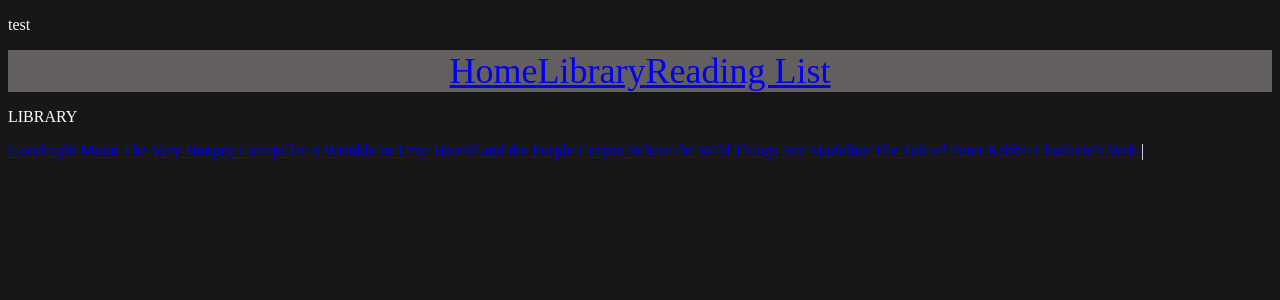
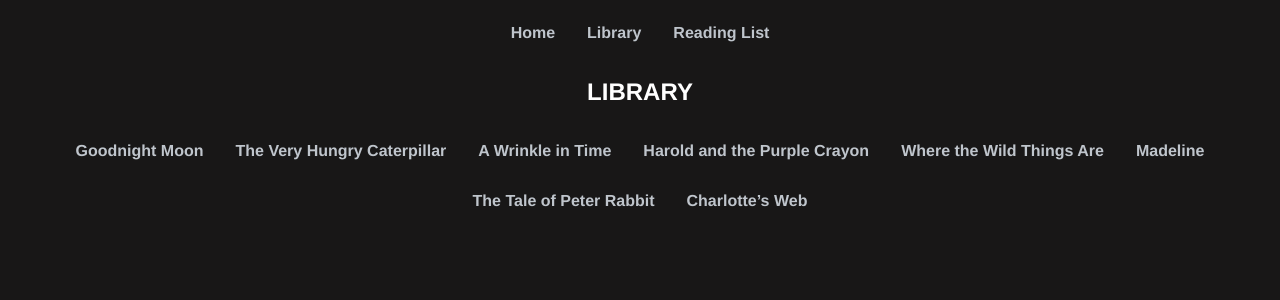
Before and after one commit to markusJsU21/bibliotekssida-agil-utveckling, a Vue app: page /Library in a window 1280 px wide. Shown: the top 300 px of the page. Built offline with nearby package versions, Linux system fonts and the light colour scheme.

Commit message:
trollat runt i css

```diff
--- a/src/App.vue
+++ b/src/App.vue
@@ -1,6 +1,5 @@
 <template>
   <div id="app">
-    <p>test</p>
     <div id="nav">
       <router-link :to="{ name: 'Home' }">Home</router-link>
       <router-link to="/Library">Library</router-link>
@@ -26,12 +25,18 @@
   background-color: #181717;
   color: white;
 }
+#app {
+  font-family: Helvetica, Arial, sans-serif;
+}
 #nav {
-  display: flex;
-  justify-content: center;
+  text-align: center;
+  padding: 1rem;
+}
+
+a {
+  font-weight: bold;
+  color: #bfc5cc;
   text-decoration: none;
-  font-size: 36px;
-  background-color: rgb(100, 95, 95);
-  color: white;
-}
+  padding: 1rem;
+  }
 </style>
--- a/src/views/Home.vue
+++ b/src/views/Home.vue
@@ -1,6 +1,6 @@
 <template>
 <div class="app">
-<p>HOME</p>
+<h2>HOME</h2>
 </div>
 </template>
 
@@ -10,6 +10,8 @@
 }
 </script>
 
-<style>
-
+<style scoped>
+*{
+    text-align: center;
+}
 </style>
--- a/src/views/Library.vue
+++ b/src/views/Library.vue
@@ -1,27 +1,49 @@
 <template>
   <main class="library">
-  <p>LIBRARY</p>
+    <h2>LIBRARY</h2>
 
-  <router-link v-for="book of childrensBooks" :key="book.Title" :to="{name: 'SingleBook', params:{id:book},
-  props:{plot:book.plot}}" >
-  {{book.Title}}
-  </router-link> |
+    <div class="books-list">
+      <router-link
+        v-for="book of childrensBooks"
+        :key="book.Title"
+        :to="{
+          name: 'SingleBook',
+          params: { id: book },
+          props: { plot: book.plot },
+        }"
+      >
+        {{ book.Title }}
+      </router-link>
+    </div>
+
+
   </main>
 </template>
 
 <script>
-import ChildrensBooks from '../../src/ChildrensBooks.json'
+import ChildrensBooks from "../../src/ChildrensBooks.json";
 export default {
-    data(){return{
+  data() {
+    return {
       childrensBooks: [...ChildrensBooks],
       readingList: [],
-    }},
-    created(){
-      this.readingList = this.$route.params.id;
-    },
-}
+    };
+  },
+  created() {
+    this.readingList = this.$route.params.id;
+  },
+};
 </script>
 
-<style>
-
+<style scoped>
+.library {
+  display: flex;
+  flex-wrap: wrap;
+  justify-content: center;
+}
+.books-list{
+  display: flex;
+  flex-wrap: wrap;
+  justify-content: center;
+}
 </style>
--- a/src/views/ReadingList.vue
+++ b/src/views/ReadingList.vue
@@ -1,13 +1,13 @@
 <template>
   <div class="wrapper">
-    <h1>Reading List</h1>
+    <h2>Reading List</h2>
 
     <section>
       <div v-for="book of books" :key="book.Title">
-        <p>{{ book.listTitle }} by:{{ book.listAuthor }}</p>
+        <p class="book-title">{{ book.listTitle }}</p>
+        <p class="book-author">by {{ book.listAuthor }}</p>
       </div>
     </section>
-
   </div>
 </template>
 
@@ -22,18 +22,34 @@
 </script>
 
 <style scoped>
+*{
+    text-align: center;
+}
 .wrapper {
   display: flex;
   justify-content: center;
   flex-direction: column;
   align-items: center;
 }
-section{
-    display: flex;
-    flex-direction: column;
-    align-items: center;
-    background-color: rgb(47,47,47,255);
-    border-radius: 5px;
-    width: 600px;
+section {
+  display: flex;
+  flex-direction: column;
+  align-items: center;
+  background-color: rgb(47, 47, 47, 255);
+  border-radius: 5px;
+  width: 600px;
+}
+.book-title {
+  font-size: 18px;
+  font-weight: bold;
+  margin-top: 10px;
+  margin-bottom: 10px;
+}
+.book-author {
+  font-size: 14px;
+  font-weight: bold;
+  margin-top: 10px;
+  margin-bottom: 10px;
+  opacity: calc(0.5);
 }
 </style>
--- a/src/views/SingleBook.vue
+++ b/src/views/SingleBook.vue
@@ -1,11 +1,11 @@
 <template>
   <div class="single-book">
-    <h1>SingleBookView</h1>
     <button @click="back">Back button</button>
 
     <div class="wrapper">
       <div class="book-cover">
-        <div class="cover-author">{{ title }} {{ author }}</div>
+        <div class="cover-author">
+          {{ title }} {{ author }}</div>
       </div>
 
       <section>
@@ -40,20 +40,20 @@
         listTitle: this.$route.params.id.Title,
         listAuthor: this.$route.params.id.Author,
       },
-    }
+    };
   },
   methods: {
     back() {
       this.$router.back();
     },
     addBtn() {
-        this.$root.books.push(this.listItem);
-    }
+      this.$root.books.push(this.listItem);
+    },
   },
 };
 </script>
 
-<style >
+<style scoped>
 .wrapper {
   margin: auto;
   display: flex;
@@ -101,12 +101,17 @@
   padding: 10px;
   border-radius: 10px;
 }
-button{
+button {
   background-color: #f3f3f3;
   color: black;
   border-radius: 5px;
   padding: 10px;
   margin: 10px;
+}
+
+button:active {
+  background-color: #241c1c;
+  color: white;
 }
 .audience {
   grid-area: 1 / 1 / 2 / 2;
```
